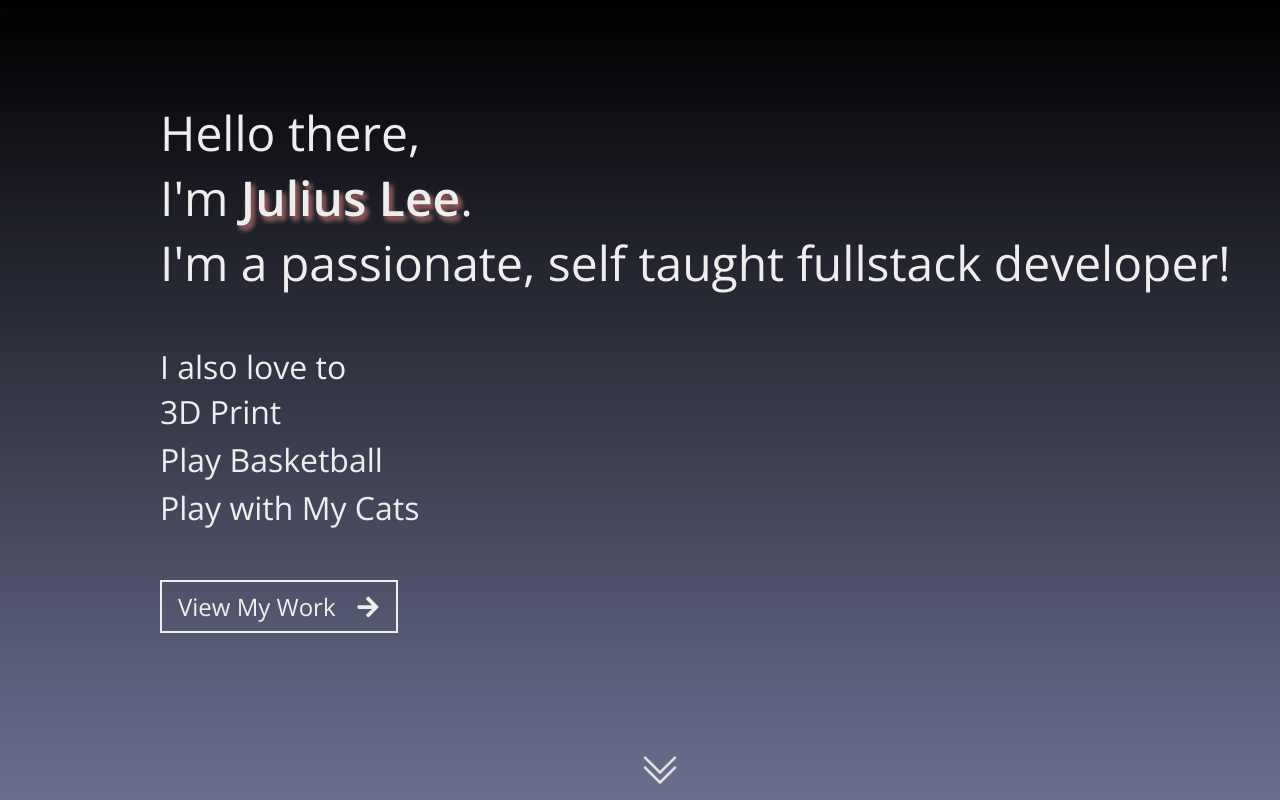
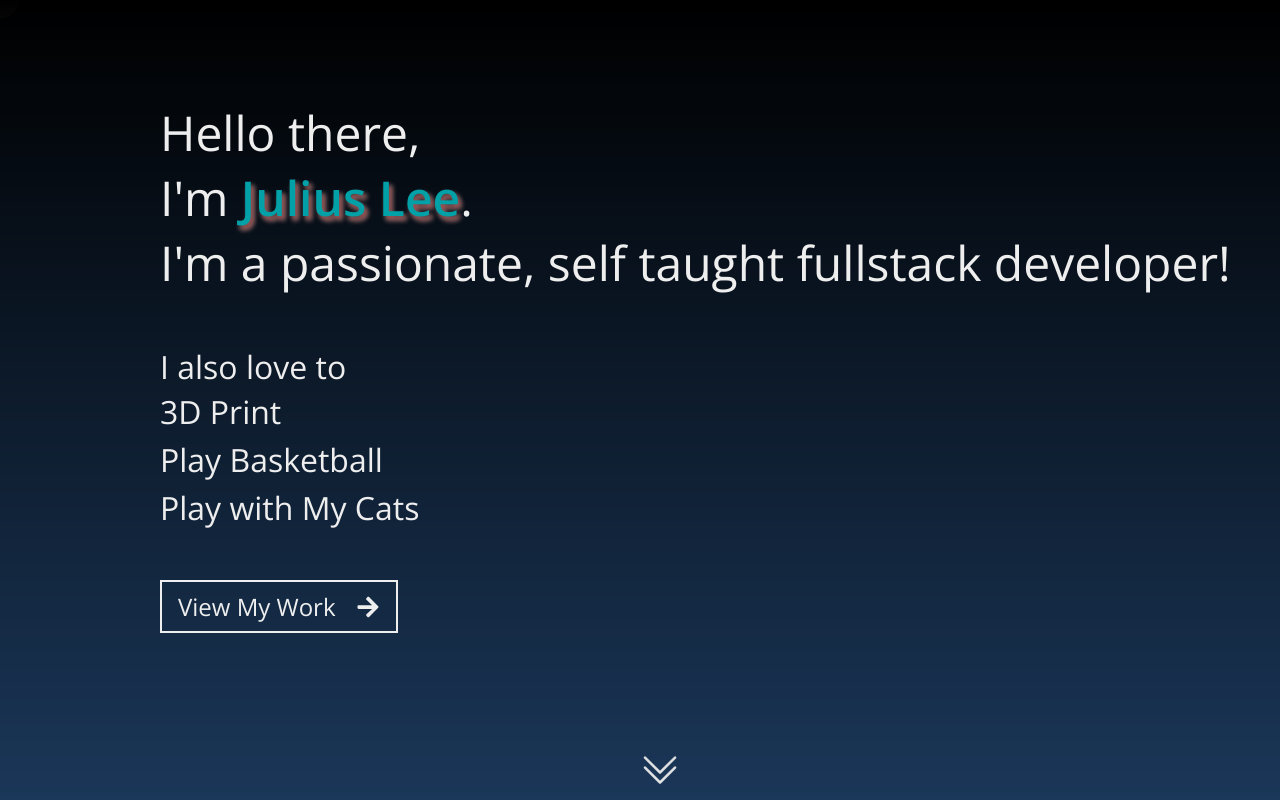
Before and after one commit to julschong/my-portfolio, a React (Create React App) app: page / in a window 1280 px wide. Shown: the top 800 px of the page. Built offline with nearby package versions, Linux system fonts and the light colour scheme.

Commit message:
added more color css var

```diff
--- a/src/App.js
+++ b/src/App.js
@@ -6,7 +6,7 @@ import Contact from './components/Contact/index';
 import Footer from './components/Footer/index';
 
 import './App.scss';
-import { useRef } from 'react';
+import { useRef, useEffect, useState } from 'react';
 
 function App() {
     const aboutRef = useRef();
--- a/src/App.scss
+++ b/src/App.scss
@@ -1,8 +1,13 @@
 :root {
     --color-background-dark: #090811;
     --color-background-blue: #202757;
+    --color-background-purple: #34285e;
+    --color-background-cyan: rgb(17, 85, 94);
+
     --color-text-white: #eee;
-    --color-secondar-pink: #c05f90;
+    --color-secondary-pink: #01a1a7;
+    --color-secondary-cyan: #01a1a7;
+    --color-gradient-rainbow: linear-gradient(90deg, red, yellow, green, blue);
 
     --left-padding: 10rem;
     --left-padding-logo: 5rem;
@@ -12,5 +17,15 @@
     --fontsize-sm: 1.5rem;
     --fontsize-xs: 1rem;
 
-    --container-size: 100rem;
+    --container-width: 80vw;
+    // --container-left-margin: calc((100vw - var(--container-width)) / 2);
+    --container-left-margin: 10vw;
+
+    --animate-delay: 0.25s;
 }
+
+// Utility Classes
+
+.flex {
+    display: flex;
+}
```
